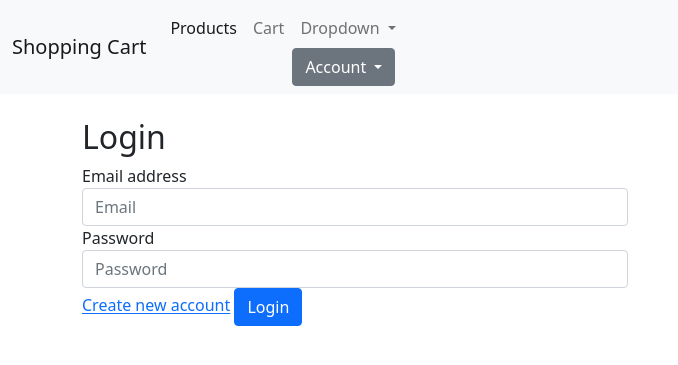
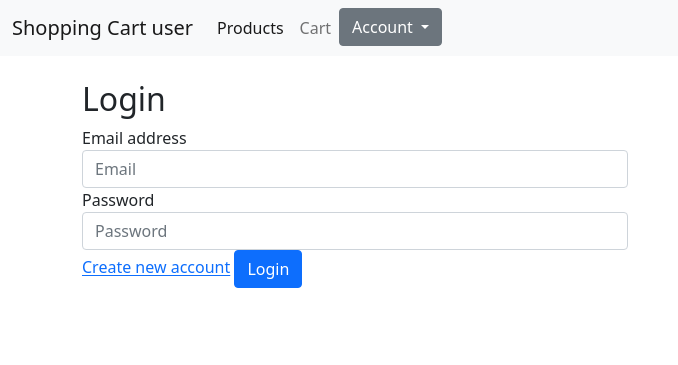
Before and after one commit to shintoanto/Cart-, a Node server app: page /login in a window 1280 px wide. Shown: the top 365 px of the page, without its empty margins (0-678 px from the left). Run offline with Node 20, Linux system fonts and the light colour scheme; some libraries are stand-ins or nearby versions.

Commit message:
bug fixing

```diff
--- a/app.js
+++ b/app.js
@@ -15,7 +15,7 @@ var app = express();
 // view engine setup
 app.set('views', path.join(__dirname, 'views'));
 app.set('view engine', 'hbs');
-app.engine('hbs', hbs({ extname: 'hbs', defaultLayout: 'layout', layoutsDir: __dirname + '/views/layout/', partialsDir: __dirname + '/views/partials' }))
+app.engine('hbs', hbs({ extname: 'hbs', defaultLayout: 'layout', layoutsDir: __dirname + '/views/layout/', partialsDir: __dirname + '/views/partials/' }))
 app.use(logger('dev'));
 app.use(express.json());
 app.use(express.urlencoded({ extended: false }));
@@ -29,7 +29,7 @@ db.connect((err) => {
 })
 
 app.use('/', userRouter);
-app.use('/users', adminRouter);
+app.use('/admin', adminRouter);
 
 // catch 404 and forward to error handler
 app.use(function (req, res, next) {
--- a/routes/user.js
+++ b/routes/user.js
@@ -23,7 +23,7 @@ router.get('/', async function (req, res, next) {
 
   productHelpers.getAllProducts().then((products) => {
     console.log(products)
-    res.render('user/', { products, user })
+    res.render('user/view-products', { products, user })
   })
 });
 router.get('/login', (req, res) => {
--- a/views/index.hbs
+++ b/views/index.hbs
@@ -2,7 +2,7 @@
     <section>
         <div class="container mt-5">
             <div class="row">
-                {{#each }}
+                {{#each products}}
                 <div class="col-md-3">
                     <div class="card" style="width: 18rem;">
                         <img src="{{this.Image}}" class="card-img-top" alt="...">
--- a/views/layout/layout.hbs
+++ b/views/layout/layout.hbs
@@ -15,13 +15,14 @@
 
 <body>
 
-    </section>
+
     {{#if admin}}
     {{>admin-header}}
     {{else}}
     {{>user-header}}
     {{/if}}
     {{{body}}}
+
     <!-- Optional JavaScript; choose one of the two! -->
 
     <!-- Option 1: Bootstrap Bundle with Popper -->
--- a/views/partials/admin-header.hbs
+++ b/views/partials/admin-header.hbs
@@ -16,10 +16,6 @@
               <a class="nav-link" href="#">All orders</a>
             </li>
             <li class="nav-item dropdown">
-              <a class="nav-link dropdown-toggle" href="#" id="navbarDropdown" role="button" data-bs-toggle="dropdown"
-                aria-expanded="false">
-                Dropdown
-              </a>
 
           </ul>
           <form class="d-flex">
--- a/views/partials/user-header.hbs
+++ b/views/partials/user-header.hbs
@@ -2,7 +2,7 @@
   <section>
     <nav class="navbar navbar-expand-lg navbar-light bg-light">
       <div class="container-fluid">
-        <a class="navbar-brand" href="/">Shopping Cart</a>
+        <a class="navbar-brand" href="/">Shopping Cart user</a>
         <button class="navbar-toggler" type="button" data-bs-toggle="collapse" data-bs-target="#navbarSupportedContent"
           aria-controls="navbarSupportedContent" aria-expanded="false" aria-label="Toggle navigation">
           <span class="navbar-toggler-icon"></span>
@@ -21,10 +21,7 @@
             </li>
             {{/if}}
             <li class="nav-item dropdown">
-              <a class="nav-link dropdown-toggle" href="#" id="navbarDropdown" role="button" data-bs-toggle="dropdown"
-                aria-expanded="false">
-                Dropdown
-              </a>
+
               <div class="dropdown">
                 <button class="btn btn-secondary dropdown-toggle" type="button" id="dropdownMenuButton"
                   data-toggle="dropdown" aria-haspopup="true" aria-expanded="false">
--- a/views/user/view-products.hbs
+++ b/views/user/view-products.hbs
@@ -1,13 +1,13 @@
 <section>
     <div class="container mt-5">
         <div class="row">
-            {{#each }}
+            {{#each products}}
             <div class="col-md-3">
                 <div class="card" style="width: 18rem; height:25rem;">
                     <img src="/product-images/{{this._id}}.jpg" style='height:12rem' class="card-img-top" alt="...">
                     <div class="card-body">
                         <h5 class="card-title">{{this.Name}}</h5>
-                        <p class="card-text">Rs.{{this.Price}}</p>
+                        <p class="card-text ">Rs.{{this.Price}}</p>
                         <p class="card-text">{{this.Discription}}</p>
                         <a href="/add-to-cart/{{this._id}}" class="btn btn-primary">Add to cart</a>
                         <button onclick="addToCart({{this._id}})" class="btn btn-primary">Add to cart</button>
```
Also changed, not shown: helpers/product-helpers.js (+4 -3 lines), routes/admin.js (+6 -7 lines), views/admin/view-products.hbs (renamed from views/layout/admin/view-products.hbs, +4 -4 lines), views/admin/add-product.hbs (renamed from views/layout/admin/add-product.hbs), views/admin/edit-product.hbs (renamed from views/layout/admin/edit-product.hbs).
